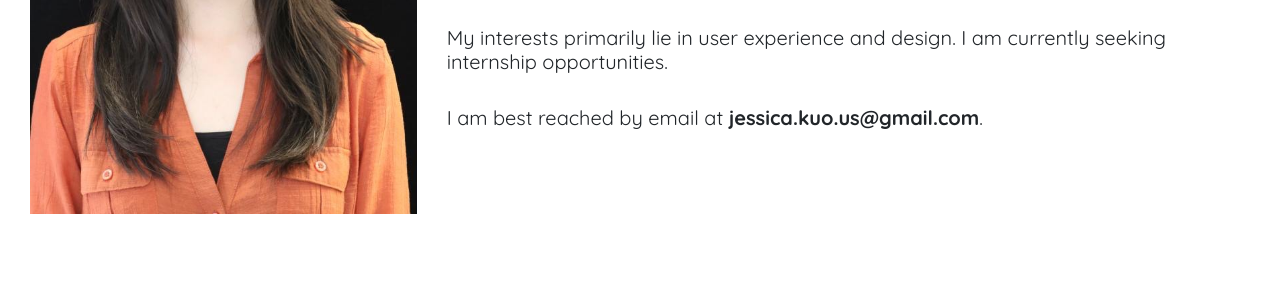
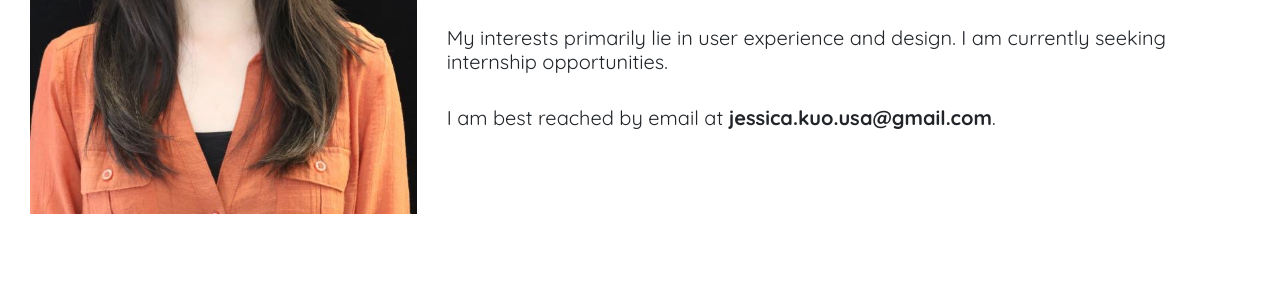
Before and after one commit to jesskuo/jesskuo.github.io, a Jekyll site: the page built from index.html, in a window 1280 px wide. Shown: the part 399-699 px from the top of the page. Built offline with Jekyll 4.4.1, drawn with Linux system fonts in a browser that asks for light colours.

```diff
--- a/index.html
+++ b/index.html
@@ -17,7 +17,7 @@ layout: page
         <br>
         <h5>My interests primarily lie in user experience and design. I am currently seeking internship opportunities.</h5>
         <br>
-        <h5>I am best reached by email at <b>jessica.kuo.us@gmail.com</b>.</h5>
+        <h5>I am best reached by email at <b>jessica.kuo.usa@gmail.com</b>.</h5>
       </div>
   </div>
 </div>
```
Also changed, not shown: 1 other file.
